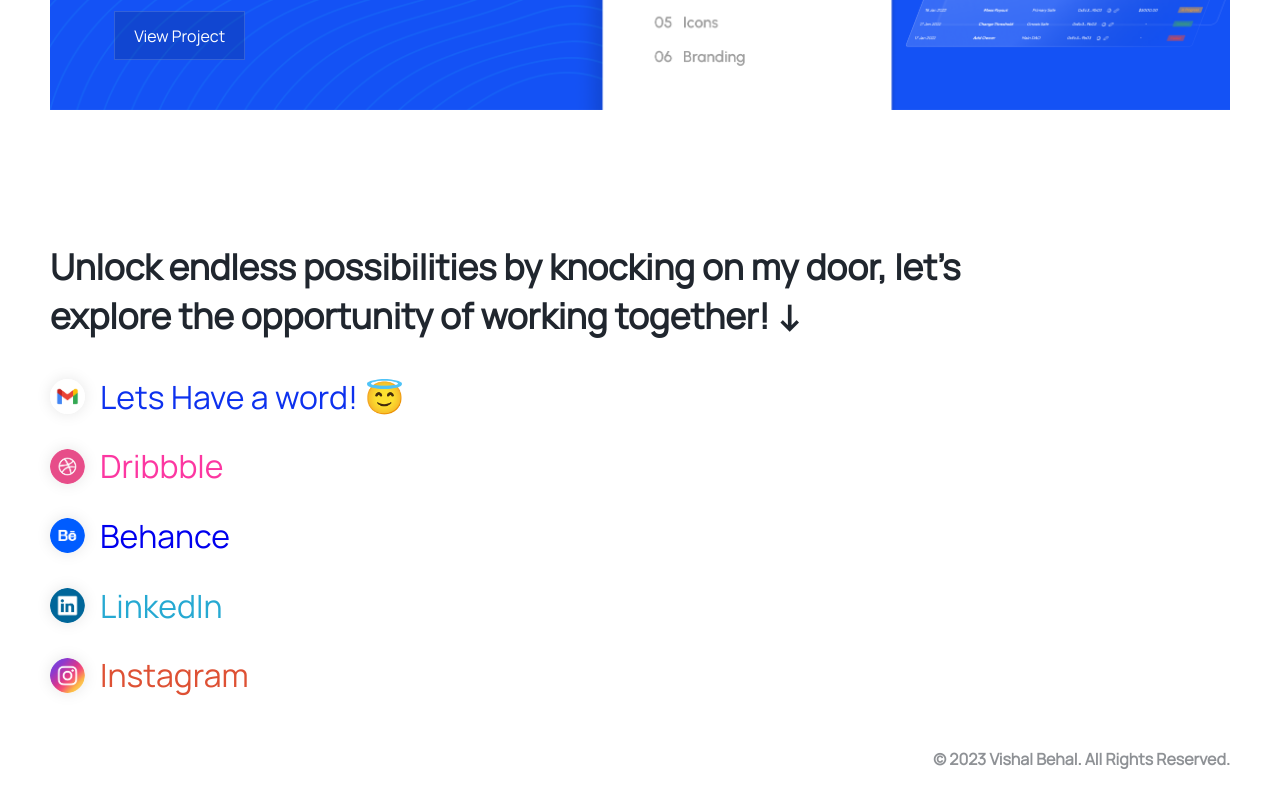
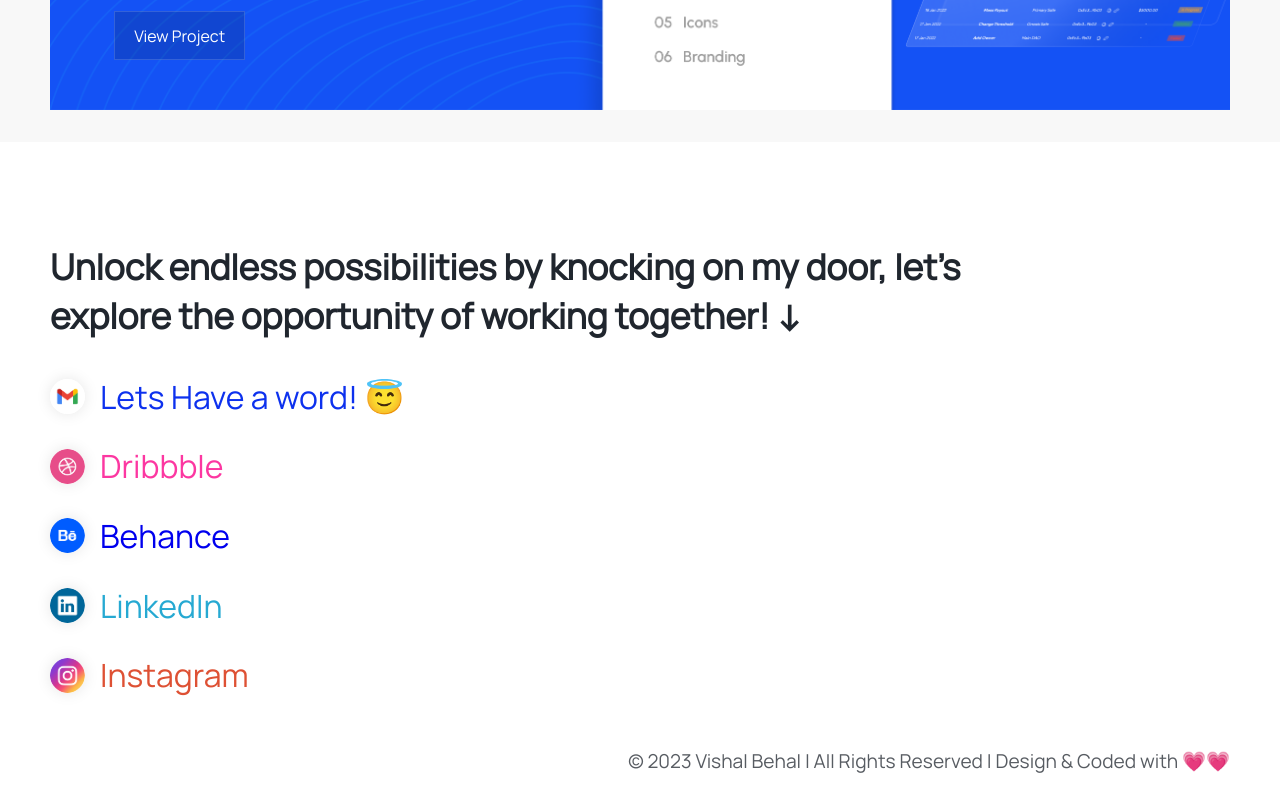
Before and after one commit to Vikkbehal/vikkbehal, a React (Create React App) app: page / in a window 1280 px wide. Shown: the part 2644-3444 px from the top of the page. Built offline with nearby package versions, Linux system fonts and the light colour scheme.

Commit message:
ui-update

```diff
--- a/src/components/footer.js
+++ b/src/components/footer.js
@@ -14,7 +14,7 @@
           <li className='linkedin'><Link to="https://www.linkedin.com/in/vikkbehal/" target="_blank"><img src={LinkedIn} alt="vikkbehal_email" />LinkedIn</Link></li>
           <li className='instagram'><Link to="https://www.instagram.com/ux.vikkbehal/" target="_blank"><img src={Insta} alt="vikkbehal_email" />Instagram</Link></li>
         </ul>
-        <p className='footerstripe'>© 2023 Vishal Behal. All Rights Reserved.</p>
+        <p className='footerstripe'><span>© 2023 Vishal Behal | All Rights Reserved | Design & Coded with </span>💗💗</p>
       </div>
     </footer>
   )
--- a/src/styles/blog.scss
+++ b/src/styles/blog.scss
@@ -1,6 +1,5 @@
 
 #blogWrapper {
-    background-color: $off-white;
     .blogWrapper {
         display: flex;
         flex-direction: column;
--- a/src/styles/footer.scss
+++ b/src/styles/footer.scss
@@ -73,9 +73,10 @@
             padding:1.6rem 0px;
             text-align: right;
             font-family: $secondary-font;
-            font-size: 1rem;
-            opacity: 0.5;
-            font-weight: 700;
+            font-size: 1.2rem;
+            span {
+                opacity: 0.75;
+            }
         }
     }
 }
--- a/src/styles/main.scss
+++ b/src/styles/main.scss
@@ -13,8 +13,8 @@
 }
 html {
     body {
-        #homeWrapper, #aboutWrapper, #case-study {
-            // background-color: $light-grey;
+        #homeWrapper, #aboutWrapper, #case-study, #blogWrapper {
+            background-color: $light-grey;
             background-image: url("../assets/img/bg/bg-white.jpg");
             background-size: cover;
             background-size: 100%;
```
